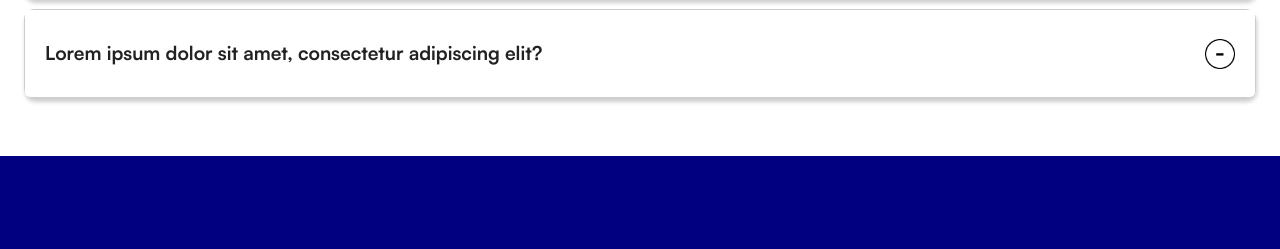
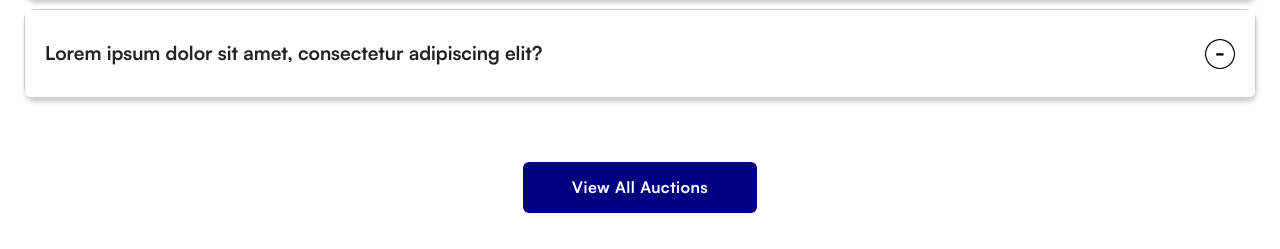
Before and after one commit to ScriptKnight-Master/AuctionFront, a plain HTML site: page index.html in a window 1280 px wide. Shown: the part 7494-7743 px from the top of the page. Drawn offline with nearby package versions, Linux system fonts and the light colour scheme.

Commit message:
Complete Homepage

```diff
--- a/index.html
+++ b/index.html
@@ -954,6 +954,11 @@
           </div>
         </div>
       </div>
+      <div class="d-flex justify-content-center mt-5">
+        <div class="btn btn-more-actions py-2 px-5 fw-bolder my-3 text-center">
+          View All Auctions
+        </div>
+      </div>
     </div>
   </section>
   <!--
```
